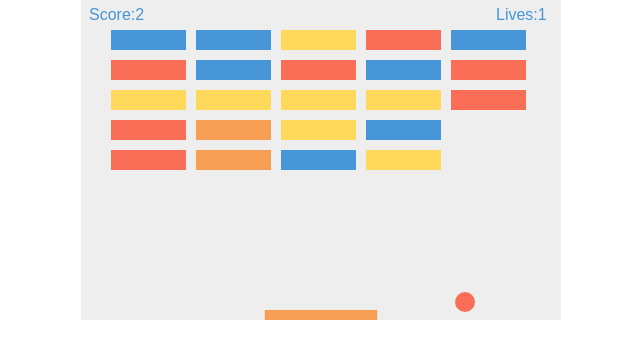
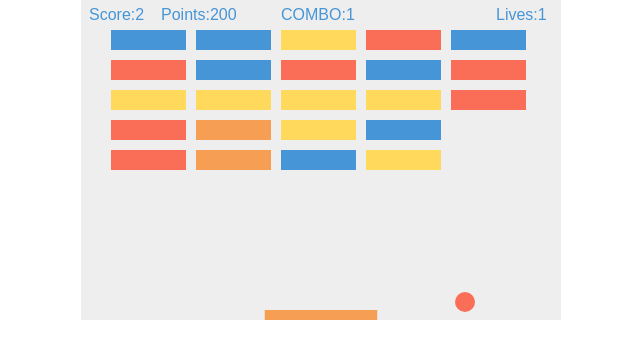
Before and after one commit to kantera90/breaking_blocks, a plain HTML site: page index.html in a window 1280 px wide. Shown: the whole page, without its empty margins (319-959 px from the left). Drawn offline with Linux system fonts and the light colour scheme.

Commit message:
ポイントとコンボ機能を追加

```diff
--- a/index.html
+++ b/index.html
@@ -44,16 +44,28 @@
         var brickPadding = 10;
         var brickOffsetTop = 30;
         var brickOffsetLeft = 30;
+
         var bricks = [];
         for(var c=0; c<brickColumnCount; c++) {
             bricks[c] = [];
             for(var r= 0; r<brickRowCount; r++) {
-                bricks[c][r] = {x: 0, y: 0, status: 1, color: randomColor()};
+                bricks[c][r] = {
+                    x: 0,
+                    y: 0,
+                    status: 1,
+                    color: randomColor(),
+                    point: 100
+                };
             }
         }
 
         var score = 0;
         var lives = 2;
+        var point = 0;
+
+        var maxCombo = 1;
+        var combo = 0;
+        var comboFlug = false;
 
         document.addEventListener("keydown", keyDownHandler, false);
         document.addEventListener("keyup", keyUpHandler, false);
@@ -104,11 +116,26 @@
                             dy = -dy;
                             b.status = 0;
                             score++;
+                            currentColor = randomColor();
+                            point += b.point;
 
-                            currentColor = randomColor();
+                            if(comboFlug === true || combo === 0){
+
+                                if(combo !== 0){
+                                    point += Math.floor(point * 1.2) - point;
+                                }
+                                combo++;
+                            }
+
+                            comboFlug = true;
+
+                            if(combo > maxCombo){
+                                maxCombo = combo;
+                            }
 
                             if(score === brickRowCount*brickColumnCount){
                                 alert("YOU WIN, CONGRATULATIONS!");
+                                alert("RESULT: " + point + " points! / MAX COMBO: " + maxCombo);
                                 document.location.reload();
                             }
                         }
@@ -121,6 +148,18 @@
             ctx.font = "16px Arial";
             ctx.fillStyle = "#4695d6";
             ctx.fillText("Score:" + score, 8, 20);
+        }
+
+        function drawCombo() {
+            ctx.font = "16px Arial";
+            ctx.fillStyle = "#4695d6";
+            ctx.fillText("COMBO:" + combo, 200 , 20);
+        }
+
+        function drawPoint() {
+            ctx.font = "16px Arial";
+            ctx.fillStyle = "#4695d6";
+            ctx.fillText("Points:" + point, 80 , 20);
         }
 
         function drawLives() {
@@ -178,6 +217,10 @@
 
             drawLives();
 
+            drawPoint();
+
+            drawCombo();
+
             collisionDetection();
 
             if(x + dx > canvas.width-ballRadius || x + dx < ballRadius) {
@@ -190,6 +233,10 @@
                 currentColor = randomColor();
             }
             else if(y + dy > canvas.height-ballRadius){
+
+                combo = 0;
+                comboFlug = false;
+
                 if(x > paddleX && x < paddleX + paddleWidth){
                     dx = dx * 1.2;
                     dy = -dy * 1.2;
@@ -201,9 +248,9 @@
                     currentPaddleColor = randomColor();
                     paddleWidth = paddleWidth * 1.5;
                     paddleDX = paddleDX * 1.1;
-
                     if(0>lives){
                         alert("GAME OVER");
+                        alert("RESULT: " + point + " points! / MAX COMBO: " + maxCombo);
                         document.location.reload();
                     }
                     else{
```
